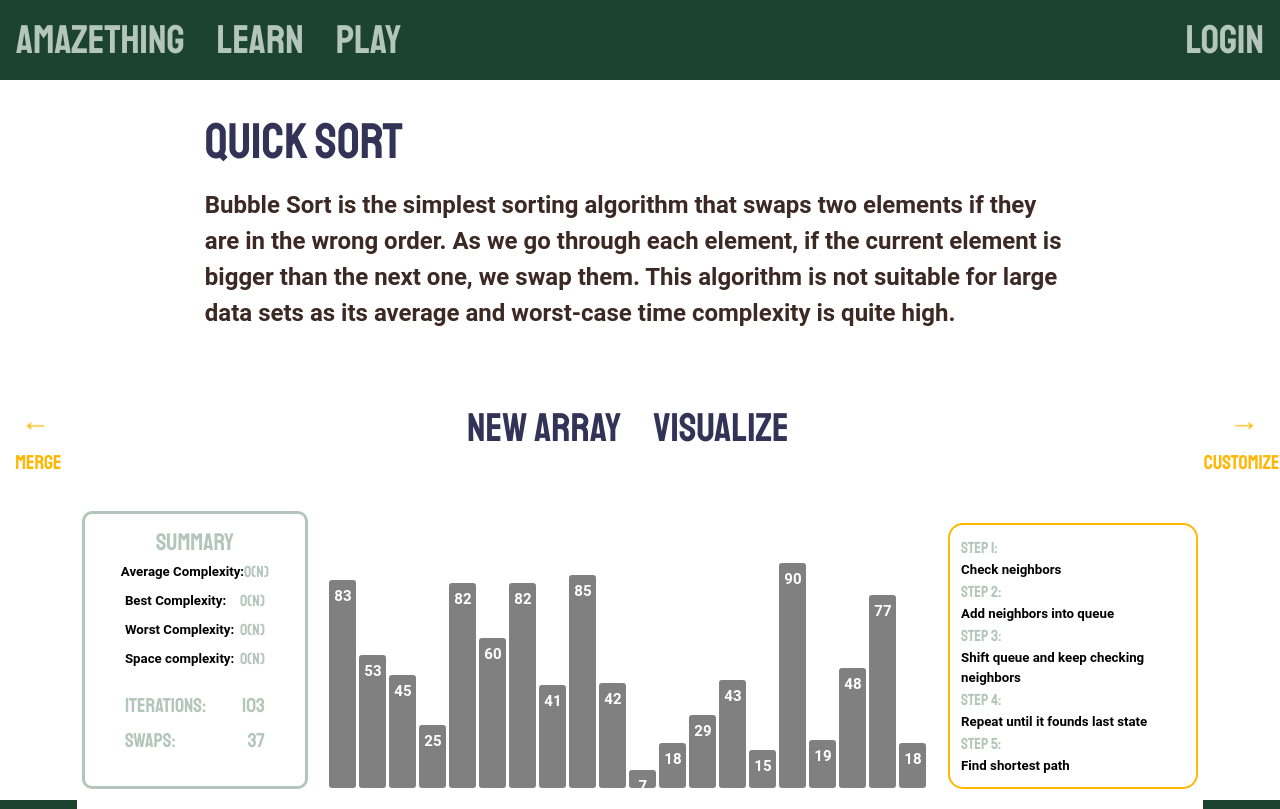
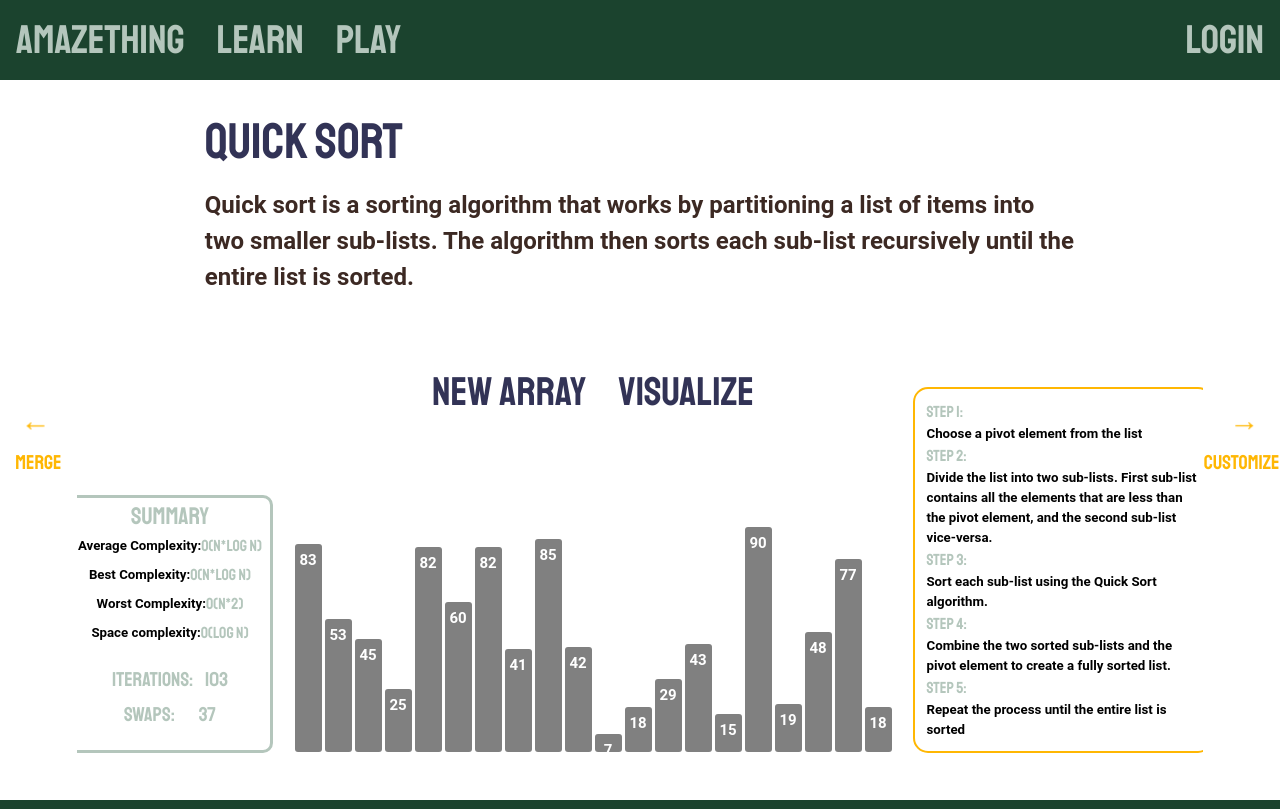
Before and after one commit to vadim-nest/aMAZEthing, a React (Vite) app in the folder Client/: page /learning/quickLesson in a window 1280 px wide. Built offline with nearby package versions, Linux system fonts and the light colour scheme; no server answers.

Commit message:
feat(added actual stats for each sort): qwe

```diff
--- a/Client/src/components/sortingLessons/mergeSort.tsx
+++ b/Client/src/components/sortingLessons/mergeSort.tsx
@@ -14,12 +14,13 @@ export default function MergeLesson() {
   const [animations, setAnimations] = useState([[1]]);
   const [isSorted, setIsSorted] = useState(false);
   let steps = [
-    "Check neighbors",
-    "Add neighbors into queue",
-    "Shift queue and keep checking neighbors",
-    "Repeat until it founds last state",
-    "Find shortest path",
+    "Divide the list of items into two smaller lists.",
+    "Repeat this process for each of the two smaller lists until each list contains only a single item.",
+    "Compare the items in each list and merge them together in a way that creates a fully-sorted list.",
+    "Continue merging lists until there is only one, fully-sorted list remaining.",
   ];
+
+  let isMerge = true
 
 
   const WIDTH = 27;
@@ -35,7 +36,7 @@ export default function MergeLesson() {
   const paragraphs = {
     sortName: "Merge sort",
     firstP:
-      "Bubble Sort is the simplest sorting algorithm that swaps two elements if they are in the wrong order. As we go through each element, if the current element is bigger than the next one, we swap them. This algorithm is not suitable for large data sets as its average and worst-case time complexity is quite high.",
+      "Merge sort is a divide-and-conquer algorithm that works by recursively breaking down a list into smaller sub-lists until each sub-list consists of only a single element and merging those sub-lists in a manner that results in a sorted list.",
   };
 
   useEffect(() => {
@@ -64,7 +65,7 @@ export default function MergeLesson() {
 
      < div className="lesson-wrapper-2">
           <div className="visualRow">
-            <MapKeys animations={animations}></MapKeys>
+            <MapKeys isTrue ={'Merge'} animations={animations}   ></MapKeys>
 
             <div className="visual-arrayAndButtons">
               <div className="visual-buttons">
--- a/Client/src/components/sortingLessons/quickSort.tsx
+++ b/Client/src/components/sortingLessons/quickSort.tsx
@@ -14,13 +14,20 @@ export default function QuickLesson() {
   const [clicked, setClicked] = useState(false);
   const [animations, setAnimations] = useState([[1]]);
   const [isSorted, setIsSorted] = useState(false);
+
+
+
   let steps = [
-    "Check neighbors",
-    "Add neighbors into queue",
-    "Shift queue and keep checking neighbors",
-    "Repeat until it founds last state",
-    "Find shortest path",
+    "Choose a pivot element from the list",
+    "Divide the list into two sub-lists. First sub-list contains all the elements that are less than the pivot element, and the second sub-list vice-versa.",
+    "Sort each sub-list using the Quick Sort algorithm.",
+    "Combine the two sorted sub-lists and the pivot element to create a fully sorted list.",
+    "Repeat the process until the entire list is sorted",
   ];
+
+
+  let isQuick = true
+
 
   const WIDTH = 27;
   const MIN_VAL = 5;
@@ -35,7 +42,7 @@ export default function QuickLesson() {
   const paragraphs = {
     sortName: "Quick sort",
     firstP:
-      "Bubble Sort is the simplest sorting algorithm that swaps two elements if they are in the wrong order. As we go through each element, if the current element is bigger than the next one, we swap them. This algorithm is not suitable for large data sets as its average and worst-case time complexity is quite high.",
+      "Quick sort is a sorting algorithm that works by partitioning a list of items into two smaller sub-lists. The algorithm then sorts each sub-list recursively until the entire list is sorted.",
   };
 
   useEffect(() => {
@@ -64,7 +71,7 @@ export default function QuickLesson() {
 
       < div className="lesson-wrapper-2">
           <div className="visualRow">
-            <MapKeys animations={animations}></MapKeys>
+            <MapKeys isTrue ={'Quick'} animations={animations}></MapKeys>
 
             <div className="visual-arrayAndButtons">
               <div className="visual-buttons">
--- a/Client/src/components/sortingLessons/selectionLesson.tsx
+++ b/Client/src/components/sortingLessons/selectionLesson.tsx
@@ -13,11 +13,10 @@ export default function SelectionLesson() {
   const [animations, setAnimations] = useState([[]] as number[][]);
   const [isSorted, setIsSorted] = useState(false);
   let steps = [
-    "Start",
-    "Add neighbors into queue",
-    "Shift queue and keep checking neighbors",
-    "Repeat until it founds last state",
-    "Find shortest path",
+    "Set the first element as minimum",
+    "Loop through the entire array and seek another minimum",
+    "If found, swap with the first element",
+    "Continue with subsequent indexes",
   ];
 
   const WIDTH = 27;
--- a/Client/src/components/sortingLessons/sortStats.tsx
+++ b/Client/src/components/sortingLessons/sortStats.tsx
@@ -1,4 +1,4 @@
-function MapKeys({ animations }: { animations: any }) {
+function MapKeys({ animations, isTrue}: { animations: any, isTrue?:string }) {
     let swaps:number = 0;
 
     for(let el of animations) {
@@ -10,19 +10,19 @@ function MapKeys({ animations }: { animations: any }) {
       <h2>Summary</h2>
       <div className="flex-row">
         <h5>Average Complexity:</h5>
-        <h4>O(n)</h4>
+       { isTrue === 'Merge' ?  <h4>O(n*log n)</h4> : isTrue === 'Quick' ?   <h4>O(n*log n)</h4> : <h4>O(n^2)</h4>}
       </div>
       <div className="flex-row">
-        <h5>Best Complexity:</h5>
-        <h4>O(n)</h4>
+        <h5>Best Complexity: </h5>
+        { isTrue === 'Merge' ?  <h4>O(n*log n)</h4> : isTrue === 'Quick' ?   <h4>O(n*log n)</h4> : <h4>O(n^2)</h4>}
       </div>
       <div className="flex-row">
-        <h5>Worst Complexity:</h5>
-        <h4>O(n)</h4>
+        <h5>Worst Complexity: </h5>
+        { isTrue === 'Merge' ?  <h4>O(n*log n)</h4> : isTrue === 'Quick' ?   <h4>O(n*2)</h4> : <h4>O(n^2)</h4>}
       </div>
       <div className="flex-row">
-        <h5>Space complexity:</h5>
-        <h4>O(n)</h4>
+        <h5>Space complexity: </h5>
+        <h4>{ isTrue === 'Merge' ?  <h4>O(n)</h4> : isTrue === 'Quick' ?   <h4>O(log n)</h4> : <h4>O(n^2)</h4>}</h4>
       </div>
 
       <div className="stats-flex">
--- a/Client/src/css/sorting.css
+++ b/Client/src/css/sorting.css
@@ -39,8 +39,10 @@
 }
 
 .sortSteps-visualization {
-  min-height: max-content;
+  min-height: 250px;
+  height: max-content;
   min-width: 250px;
+  max-width: 300px;
   border-radius: 15px;
   display: flex;
   justify-content: flex-start;
@@ -57,11 +59,9 @@
   max-width: 320px;
   border-radius: 10px;
   display: flex;
-  justify-content: center;
-  align-items: center;
+  align-items:center;
   flex-direction: column;
   border: 3px solid var(--white-green);
-  padding: 10px;
 }
 
 .map-keys {
@@ -143,7 +143,7 @@
 .flex-row {
   min-width: 70%;
   display: flex;
-  justify-content: space-between;
+  justify-content: space-evenly;
   align-items: center;
   margin-bottom: 5px;
 }
```
